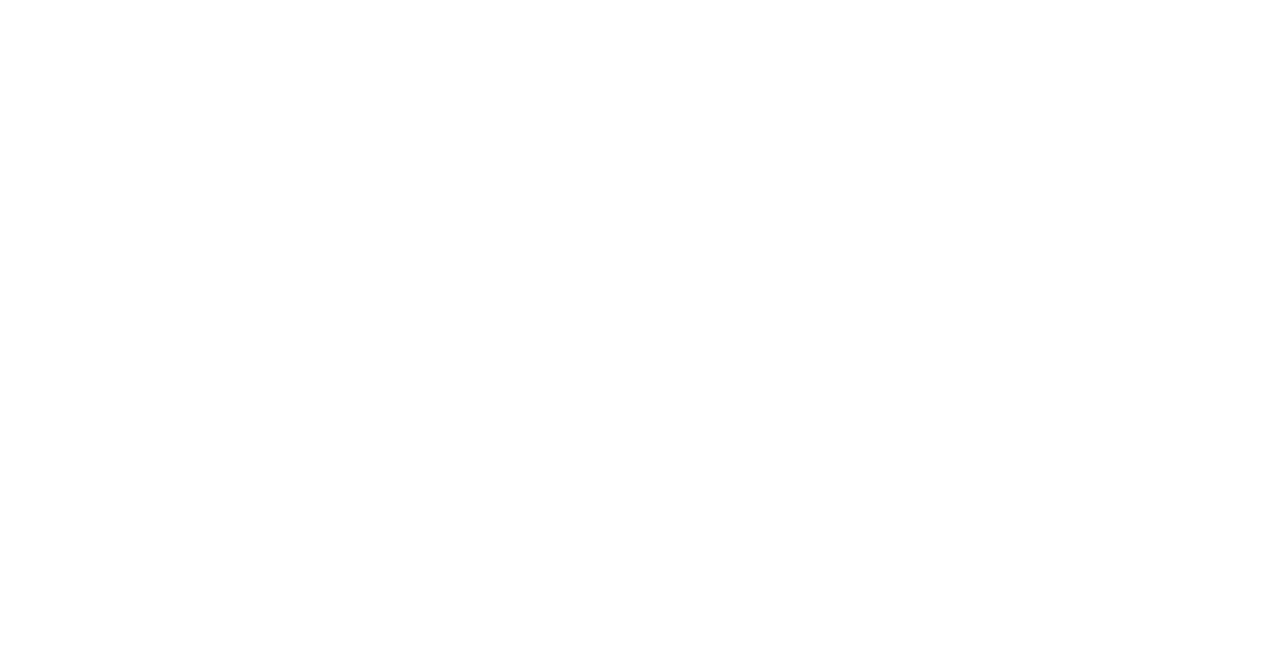
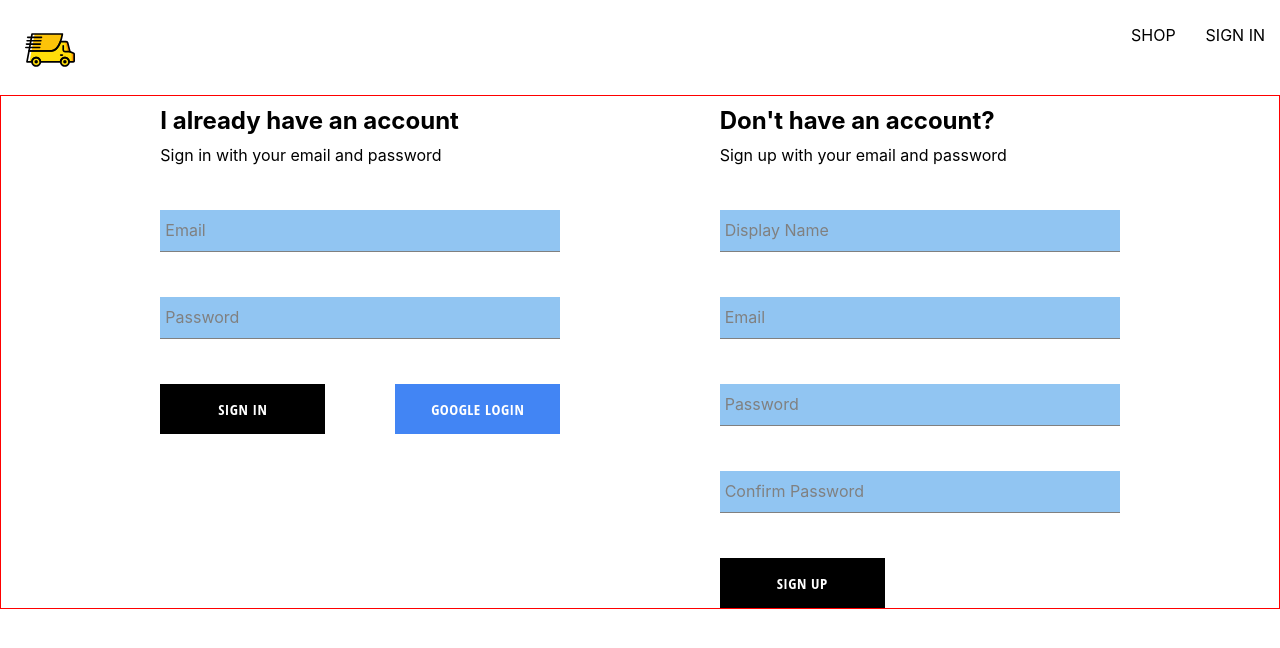
Before and after one commit to daveslaw/send-it, a React (Create React App) app: page /auth in a window 1280 px wide. Before the commit this address had no page. Shown: the top 648 px of the page. Built offline with nearby package versions, Linux system fonts and the light colour scheme.

Commit message:
styling of signin component

```diff
--- a/src/App.js
+++ b/src/App.js
@@ -1,7 +1,7 @@
 import "./App.css";
 import Home from "./routes/Home/Home";
 import NavBar from './routes/NavBar/NavBar';
-import SignIn from './routes/SignIn/SignIn';
+import Authentication from './routes/Authentication/Authentication';
 import { Route, Routes } from "react-router-dom";
 
 
@@ -17,7 +17,7 @@
 			<Route path="/" element={<NavBar />}>
 				<Route index element={<Home />} />
 				<Route path='shop' element={<Shop/>}/>
-				<Route path='sign-in' element={<SignIn/>}/>
+				<Route path='auth' element={<Authentication />}/>
 			</Route>
 		</Routes>
 	);
--- a/src/components/FormInput/formInput.styles.scss
+++ b/src/components/FormInput/formInput.styles.scss
@@ -23,6 +23,7 @@
     border-radius: 0;
     border-bottom: 1px solid $sub-color;
     margin: 25px 0;
+    background-color: #91C5F2;
 
     &:focus {
       outline: none;
--- a/src/components/SignInForm/SignInForm.js
+++ b/src/components/SignInForm/SignInForm.js
@@ -2,9 +2,11 @@
 import {
 	createAuthUserWithEmailAndPassword,
 	createUserDoc,
+	signInWithGooglePopup,
 } from "../../utils/Firebase/firebase.utils";
 import FormInput from "../FormInput/FormInput";
 import Button from "../Button/Button";
+import "./SignInForm.scss";
 
 const defaultFormData = {
 	email: "",
@@ -20,8 +22,14 @@
 		setFormData({ ...formData, [name]: value });
 	};
 
+	const logGoogleUser = async () => {
+		const { user } = await signInWithGooglePopup();
+		const userDocRef = await createUserDoc(user);
+	};
+
 	const handleSubmit = async (event) => {
 		event.preventDefault();
+		console.log(formData);
 
 		// try {
 		// 	const { user } = await createAuthUserWithEmailAndPassword(
@@ -47,8 +55,6 @@
 			<h2>I already have an account</h2>
 			<span>Sign in with your email and password</span>
 			<form onSubmit={handleSubmit}>
-
-
 				<FormInput
 					label="Email"
 					type="email"
@@ -66,9 +72,12 @@
 					name="password"
 					value={password}
 				/>
-
-
-				<Button type="submit">Sign in</Button>
+				<div className="buttons-container">
+					<Button type="submit">Sign in</Button>
+					<Button buttonType="google" onClick={logGoogleUser}>
+						Google Login
+					</Button>
+				</div>
 			</form>
 		</div>
 	);
--- /dev/null
+++ b/src/components/SignInForm/SignInForm.scss
@@ -0,0 +1,16 @@
+.sign-in-container {
+    display: flex;
+    flex-direction: column;
+    width: 400px;
+
+    h2 {
+        margin: 10px 0;
+
+    }
+
+    .buttons-container {
+        display: flex;
+        flex-flow: row;
+        justify-content: space-between;
+    }
+}
--- a/src/components/SignUpForm/SignUpForm.scss
+++ b/src/components/SignUpForm/SignUpForm.scss
@@ -1,7 +1,7 @@
 .sign-up-container {
     display: flex;
     flex-direction: column;
-    width: 580px;
+    width: 400px;
 
     h2 {
         margin: 10px 0;
--- /dev/null
+++ b/src/routes/Authentication/Authentication.js
@@ -0,0 +1,22 @@
+import { React } from "react";
+
+
+
+import SignUpForm from "../../components/SignUpForm/SignUpForm";
+import SignInForm from "../../components/SignInForm/SignInForm";
+
+import "./authentication.route.scss";
+
+const Authentication = () => {
+
+
+	return (
+		<div className="sign-in-page-container">
+			{/* <button onClick={logGoogleUser}>Sign in with Google Popup</button> */}
+			<SignInForm />
+			<SignUpForm />
+		</div>
+	);
+};
+
+export default Authentication;
--- /dev/null
+++ b/src/routes/Authentication/authentication.route.scss
@@ -0,0 +1,6 @@
+.sign-in-page-container {
+    display: flex;
+    flex-flow: row;
+    border: 1px solid red;
+    justify-content: space-evenly;
+}
--- a/src/routes/NavBar/NavBar.js
+++ b/src/routes/NavBar/NavBar.js
@@ -14,7 +14,7 @@
 					<Link className="nav-link" to="/shop">
 						SHOP
 					</Link>
-					<Link className="nav-link" to="/sign-in">
+					<Link className="nav-link" to="/auth">
 						SIGN IN
 					</Link>
 				</div>
--- a/src/routes/SignIn/SignIn.js
+++ /dev/null
@@ -1,27 +0,0 @@
-import { React } from "react";
-
-import {
-	signInWithGooglePopup,
-	createUserDoc,
-} from "../../utils/Firebase/firebase.utils";
-
-import SignUpForm from '../../components/SignUpForm/SignUpForm';
-import SignInForm from '../../components/SignInForm/SignInForm';
-
-const SignIn = () => {
-	const logGoogleUser = async () => {
-		const { user } = await signInWithGooglePopup();
-		const userDocRef = await createUserDoc(user);
-	};
-
-	return (
-		<div>
-			<h1>Sign in Page</h1>
-			<button onClick={logGoogleUser}>Sign in with Google Popup</button>
-            <SignUpForm/>
-            <SignInForm/>
-		</div>
-	);
-};
-
-export default SignIn;
```
